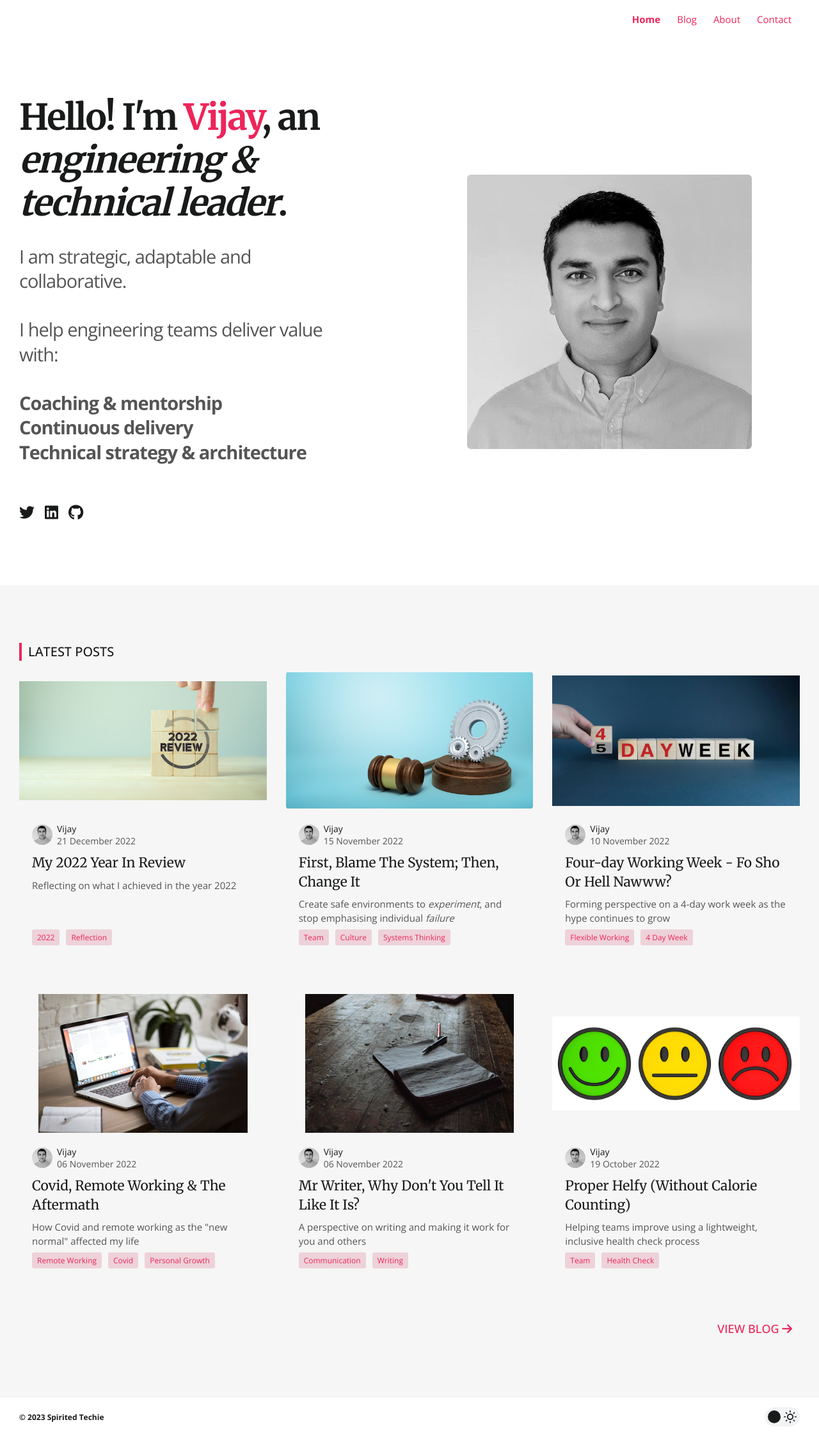
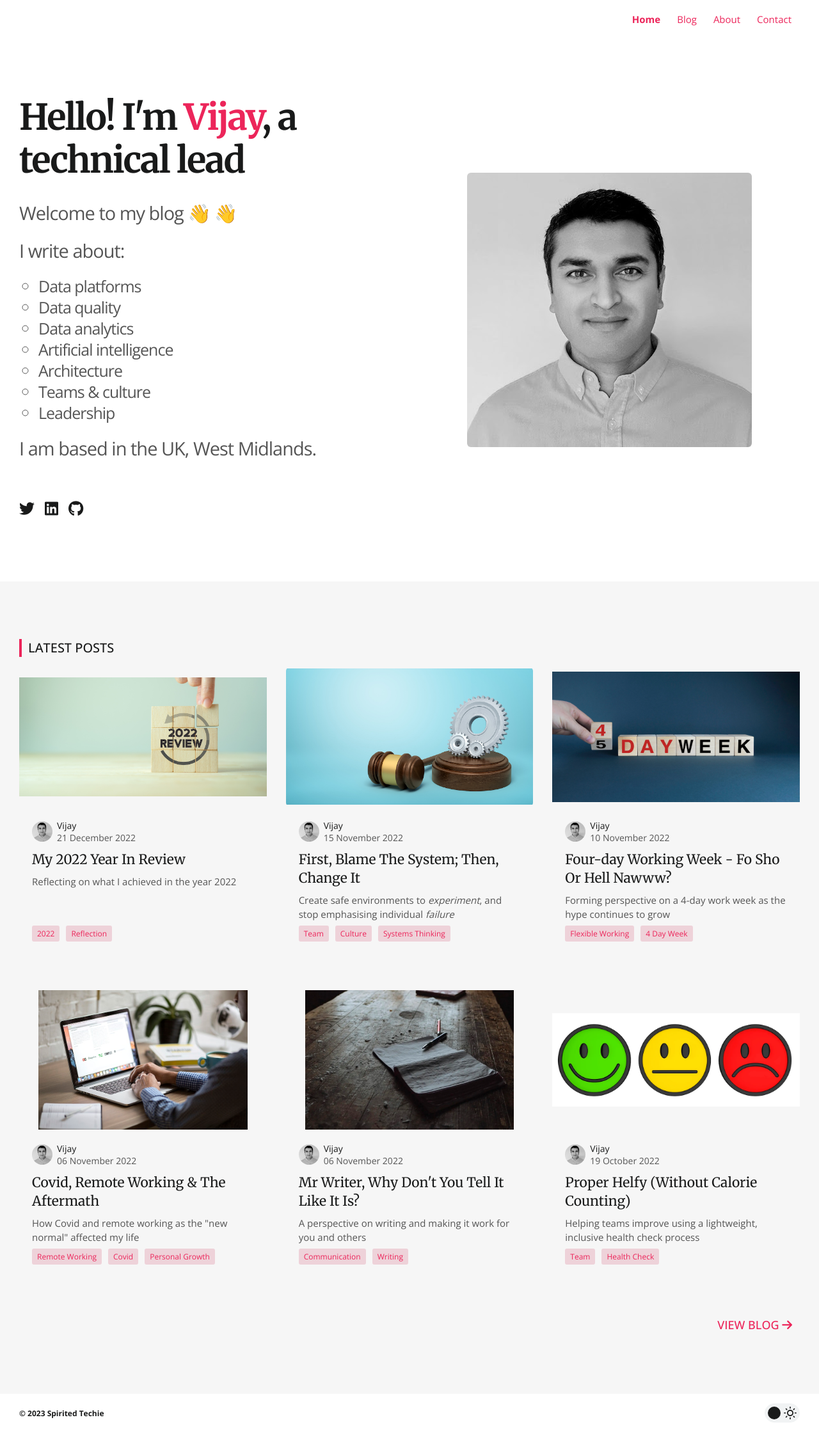
Before and after one commit to spiritedtechie/spiritedtechie.com, a Jekyll site: the page built from pages/home.md, in a window 1280 px wide. Shown: the whole page at 64% size. Built offline with Jekyll 4.4.1, drawn with Linux system fonts in a browser that asks for light colours; nearby versions of some CDN libraries.

Commit message:
Changes to home page

```diff
--- a/_sass/framework/zerostatic/blocks/sections/_title.scss
+++ b/_sass/framework/zerostatic/blocks/sections/_title.scss
@@ -22,7 +22,8 @@
   }
   .title-description {
     width: 90%;
-    p {
+    p, ul {
+      margin-bottom: 20px;
       font-size: 22px;
       letter-spacing: -1px;
       line-height: 1.24;
@@ -30,6 +31,16 @@
       color: var(--color-base-text-2);
       @include media-breakpoint-up(md) {
         font-size: 29px;
+        line-height: 1.32;
+      }
+    }
+    ul {
+      list-style: circle;
+      margin: 20px;
+      margin-left: 30px;
+      font-size: 18px;
+      @include media-breakpoint-up(md) {
+        font-size: 25px;
         line-height: 1.32;
       }
     }
--- a/pages/home.md
+++ b/pages/home.md
@@ -1,15 +1,25 @@
 ---
 layout: home
 permalink: "/"
-title: "Hello! I'm <a href='/contact'>Vijay</a>, an <em>engineering & technical leader</em>."
-description: "I am strategic, adaptable and collaborative.<br/><br/>
-I help engineering teams deliver value with:<br/>
-<br/><strong>Coaching & mentorship</strong>
-<br/><strong>Continuous delivery</strong>
-<br/><strong>Technical strategy & architecture</strong>"
+title: "Hello! I'm <a href='/contact'>Vijay</a>, a technical lead"
+description: "
+<p>Welcome to my blog &#128075; &#x1F44B;</p>
+<p>I write about:</p>
+<ul>
+  <li>Data platforms</li>
+  <li>Data quality</li>
+  <li>Data analytics</li>
+  <li>Artificial intelligence</li>
+  <li>Architecture</li>
+  <li>Teams & culture</li>
+  <li>Leadership</li>
+</ul>
+
+<p>I am based in the UK, West Midlands.</p>"
+
 image: "/assets/images/homepage.jpg"
 
-meta_description: "Engineering Blog of Vijay Patel (Spirited Techie) - Problem Solving, Teams, Strategy, Architecture, Systems"
+meta_description: "Professional Blog of Vijay Patel (Spirited Techie) - Technical Leadership, Data Engineering, Data Platforms, Tech & Data Architecture, Effective Teams"
 meta_title: Spirited Techie Writes
 
 posts:
```
